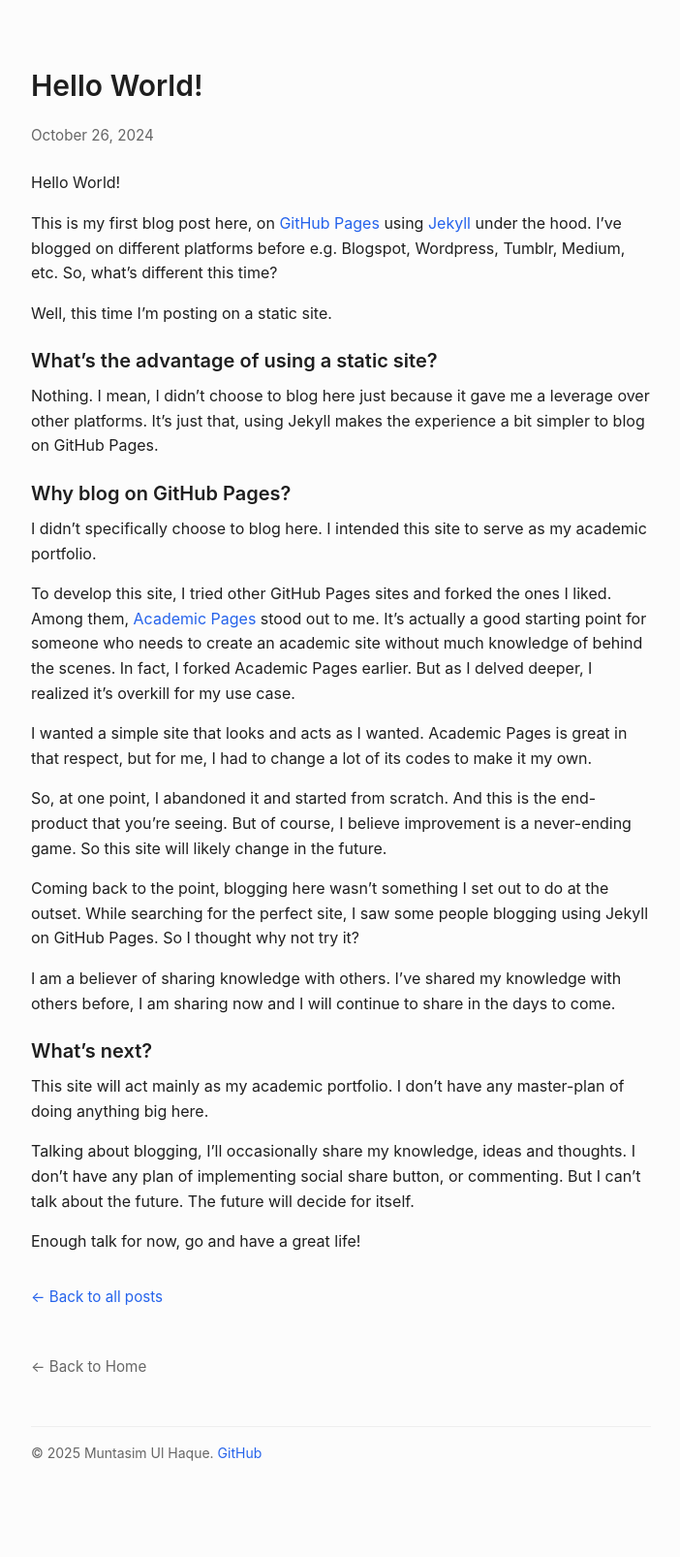
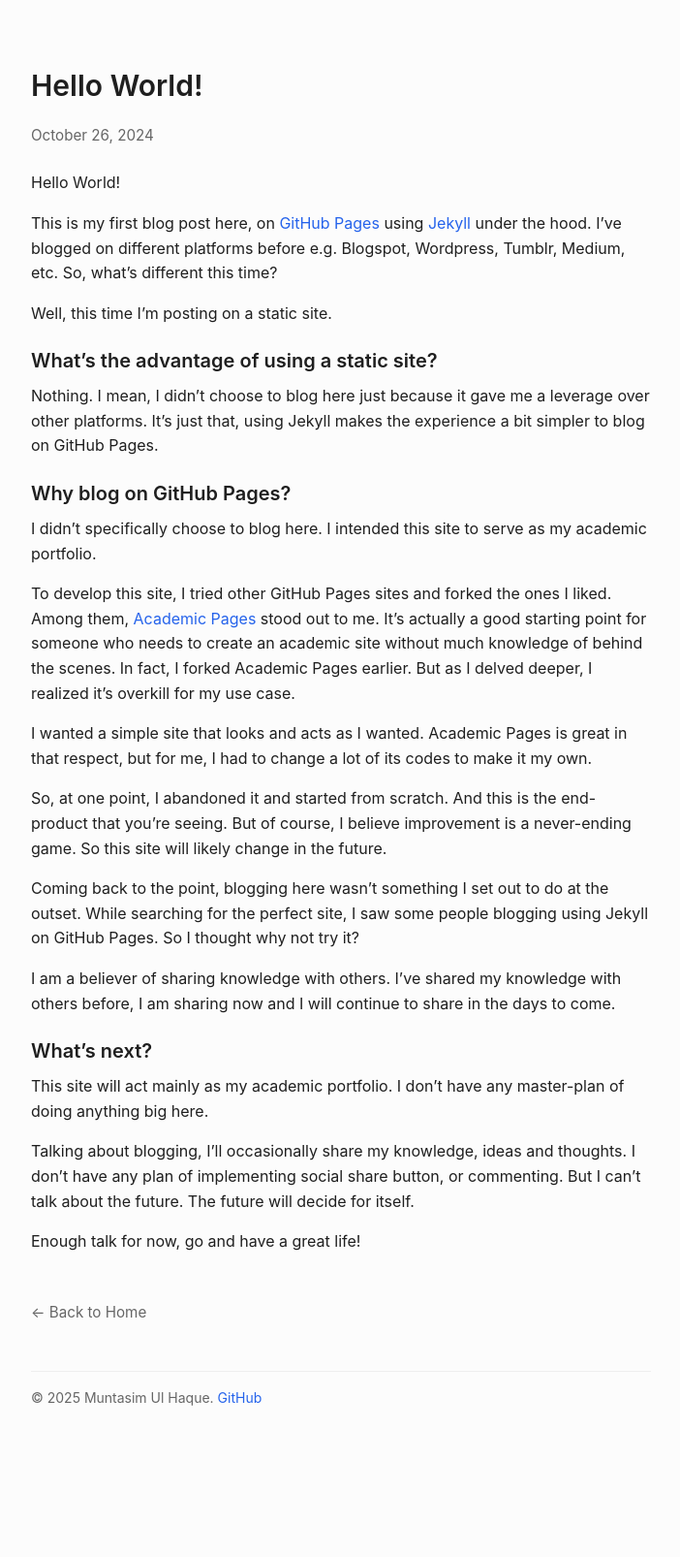
Before and after one commit to muntasimulhaque/muntasimulhaque.github.io, a Jekyll site: the page built from _posts/2024-10-26-hello-world.md, in a window 1280 px wide. Shown: the whole page at 97% size, without its empty margins (288-990 px from the left). Built offline with Jekyll 4.4.1, drawn with Linux system fonts in a browser that asks for light colours; after the commit the page ends 1550 px from its top, so only the background shows below that.

Commit message:
Update post.html

```diff
--- a/_layouts/post.html
+++ b/_layouts/post.html
@@ -11,12 +11,9 @@ layout: default
 
   <div class="navigation-links">
     {% if site.show_back_to_blog %}
-    <p class="back-to-blog">
-      <a href="{{ '/blog' | relative_url }}">← Back to all posts</a>
-    </p>
-    {% endif %}
     <p class="back-to-home">
       <a href="/">← Back to Home</a>
     </p>
+    {% endif %}
   </div>
 </article>
```
